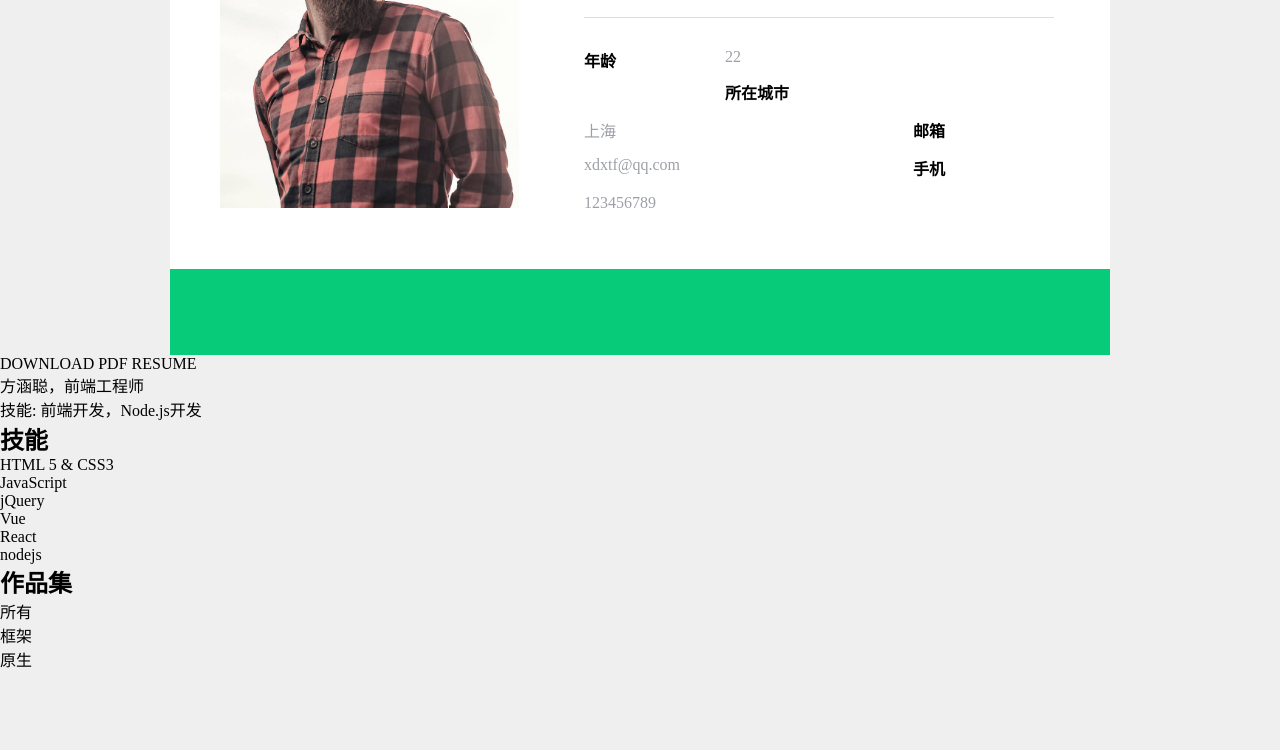
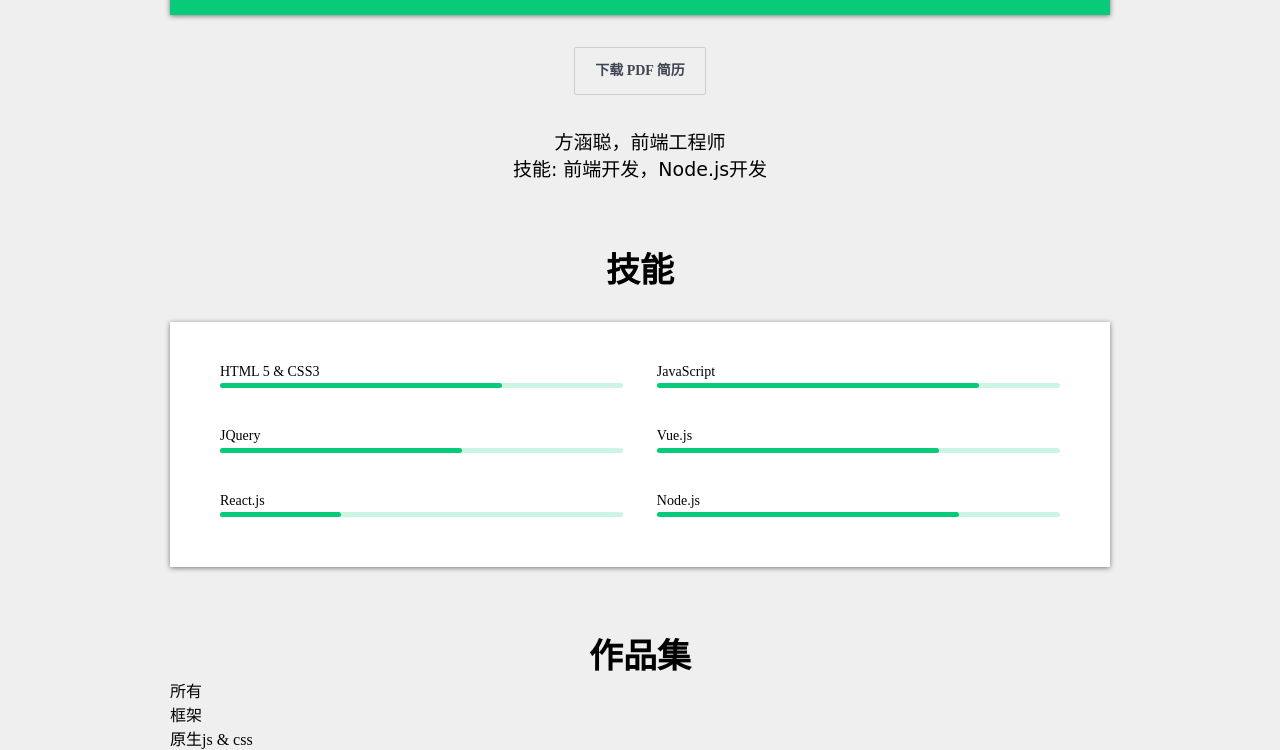
Before and after one commit to jerryfangr/resume, a plain HTML site: page index.html in a window 1280 px wide. Shown: the part 704-1454 px from the top of the page. Before the commit the page ends 1375 px from the top, so only its background shows below. Drawn offline with Linux system fonts and the light colour scheme.

Commit message:
add skill section css

```diff
--- a/css/index.css
+++ b/css/index.css
@@ -1,4 +1,3 @@
-
 * {
   margin:0;padding:0;
 }
@@ -11,11 +10,17 @@ hr {
   border: none;
   border-top: 1px solid #DEDEDE;
 }
+ul,ol {
+  list-style: none;
+}
+h1,h2,h3,h4,h5,h6 {
+  font-weight: normal;
+}
 body {
   margin: 0;
-  background-color: #efefef;
+  background-color: #EFEFEF;
 }
-/* .top-nav-bar */
+
 .top-nav-bar {
   position: fixed;
   top: 0;
@@ -61,11 +66,18 @@ body {
   font-weight: bold;
   padding: 5px 0 5px 0;
   border-top: 3px solid transparent;
-  border-bottom: 3px solid transparent;
-  transition: border .3s;
 }
-.top-nav-bar nav > ul > li > a:hover {
-  border-bottom: 3px solid #e06567;
+.top-nav-bar nav > ul > li > a::after {
+  content: '';
+  display: block;
+  height: 3px;
+  width: 0;
+  background-color: #07CB79;
+  transition: width .2s;
+}
+
+.top-nav-bar nav > ul > li > a:hover::after {
+  width: 100%;
 }
 
 .banner {
@@ -76,14 +88,18 @@ body {
 }
 .banner > .mask {
   height: 515px;
-  background-color: rgba(27, 27, 37, 0.8);
+  background-color: rgba(44, 51, 64, 0.8);
 }
 
+main {
+  margin-top: -340px;
+}
 main > .user-card {
   max-width: 940px;
   margin-left: auto;
   margin-right: auto;
   background-color: #fff;
+  box-shadow: 0px 1px 5px 0px rgba(0, 0, 0, .5);
 }
 .user-card .picture {
   float: left;
@@ -100,7 +116,8 @@ main > .user-card {
   display: inline-block;
   background-color: #07CB79;
   color: #fff;
-  padding: 4px 16px;
+  font-size: 14px;
+  padding: 4px 13px;
   line-height: 22px;
   margin-bottom: 10px;
   position: relative;
@@ -119,6 +136,7 @@ main > .user-card {
 .user-card .text > h1 {
   margin-top: 18px;
   margin-bottom: 5px;
+  font-weight: bold;
 }
 .user-card .text > hr {
   margin: 23px 0;
@@ -153,10 +171,85 @@ main > .user-card {
   transition: background-color .2s;
   background-color: #06B66D;
 }
-
 .user-card  svg {
   width: 30px;
   height: 30px;
   fill: #ffffff;
   vertical-align: top;
 }
+body > main .download-wrapper {
+  text-align: center;
+}
+body > main .download-resume {
+  display: inline-block;
+  font-size: 14px;
+  line-height: 16px;
+  padding: 15px 20px;
+  border: 1px solid #cbcdcf;
+  border-radius: 2px;
+  color: #3d4451;
+  font-weight: bold;
+  margin: 32px auto;
+  transition: box-shadow .3s;
+}
+body > main .download-resume:hover {
+  opacity: .95;
+  text-decoration: none;
+  box-shadow: 0 5px 11px 0 rgba(0,0,0,.18), 0 4px 15px 0 rgba(0,0,0,.15);
+}
+
+body > main .self-introduction {
+  max-width: 940px;
+  margin-left: auto;
+  margin-right: auto;
+  text-align: center;
+  font-family: cursive;
+  font-size: 19px;
+}
+
+section.skills,
+section.portfolio {
+  margin-top: 70px;
+  max-width: 940px;
+  margin-left: auto;
+  margin-right: auto;
+}
+section.skills h2,
+section.portfolio h2 {
+  text-align: center;
+  font-size: 34px;
+  line-height: 1.2;
+  font-weight: 600;
+}
+section.skills h3 {
+  font-size: 14px;
+  line-height: 1.1;
+}
+section.skills > ol {
+  margin-top: 30px;
+  background-color: #fff;
+  box-shadow: 0 1px 5px 0 rgba(0, 0, 0, .5);
+  padding: 42px 50px 10px;
+}
+section.skills > ol > li {
+  width: 48%;
+}
+section.skills > ol > li:nth-child(odd) {
+  float: left;
+}
+section.skills > ol > li:nth-child(even) {
+  float: right;
+}
+
+section.skills .process-bar {
+  height: 5px;
+  background-color: #CDF5E4;
+  border-radius: 2.5px;
+  margin: 4px 0 40px;
+}
+section.skills .process-bar > .bar-value {
+  background-color: #07CB79;
+  width: 70%;
+  height: 100%;
+  border-radius: 2.5px;
+}
--- a/index.html
+++ b/index.html
@@ -86,30 +86,62 @@
           </a>
         </footer>
       </div>
-      <a href="#" class="button">DOWNLOAD PDF RESUME</a>
-      <p>
+      <p class="download-wrapper">
+        <a href="./file/resume.pdf" class="download-resume" download>下载 PDF 简历</a>
+      </p>
+      <p class="self-introduction">
         方涵聪，前端工程师<br />
         技能: 前端开发，Node.js开发
       </p>
     </main>
-    <section>
+    <section class="skills">
       <h2>技能</h2>
-      <ol>
-        <li>HTML 5 &amp; CSS3</li>
-        <li>JavaScript</li>
-        <li>jQuery</li>
-        <li>Vue</li>
-        <li>React</li>
-        <li>nodejs</li>
+      <ol class="clearfix">
+        <li>
+          <h3>HTML 5 &amp; CSS3</h3>
+          <div class="process-bar">
+            <div class="bar-value" style="width: 70%;"></div>
+          </div>
+        </li>
+        <li>
+          <h3>JavaScript</h3>
+          <div class="process-bar">
+            <div class="bar-value" style="width: 80%;"></div>
+          </div>
+        </li>
+        <li>
+          <h3>JQuery</h3>
+          <div class="process-bar">
+            <div class="bar-value" style="width: 60%;"></div>
+          </div>
+        </li>
+        <li>
+          <h3>Vue.js</h3>
+          <div class="process-bar">
+            <div class="bar-value" style="width: 70%;"></div>
+          </div>
+        </li>
+        <li>
+          <h3>React.js</h3>
+          <div class="process-bar">
+            <div class="bar-value" style="width: 30%;"></div>
+          </div>
+        </li>
+        <li>
+          <h3>Node.js</h3>
+          <div class="process-bar">
+            <div class="bar-value" style="width: 75%;"></div>
+          </div>
+        </li>
       </ol>
     </section>
-    <section>
+    <section class="portfolio">
       <h2>作品集</h2>
       <nav>
         <ol>
           <li>所有</li>
           <li>框架</li>
-          <li>原生</li>
+          <li>原生js &amp; css</li>
         </ol>
       </nav>
       <div class="jobs">
```
Also changed, not shown: 1 other file.
